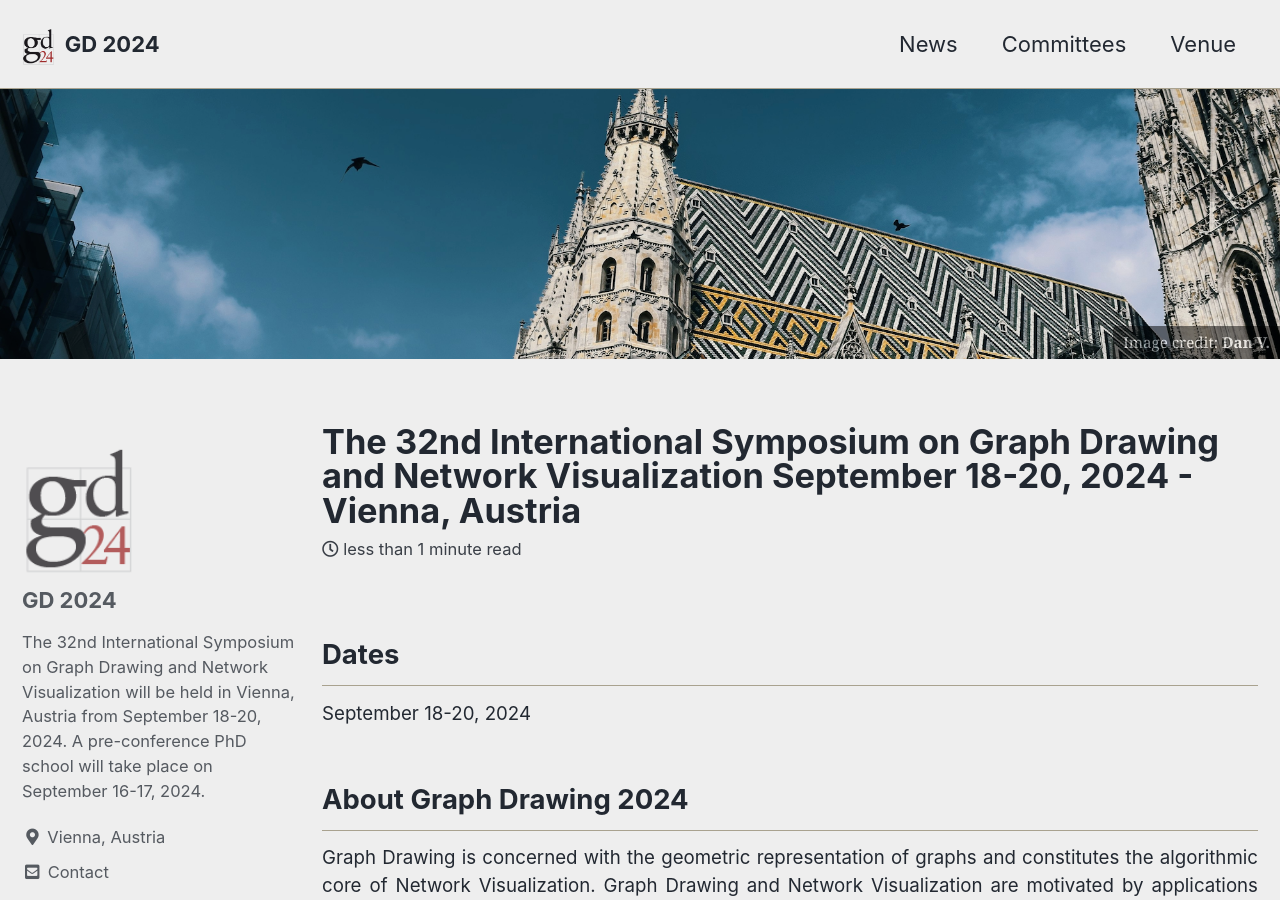
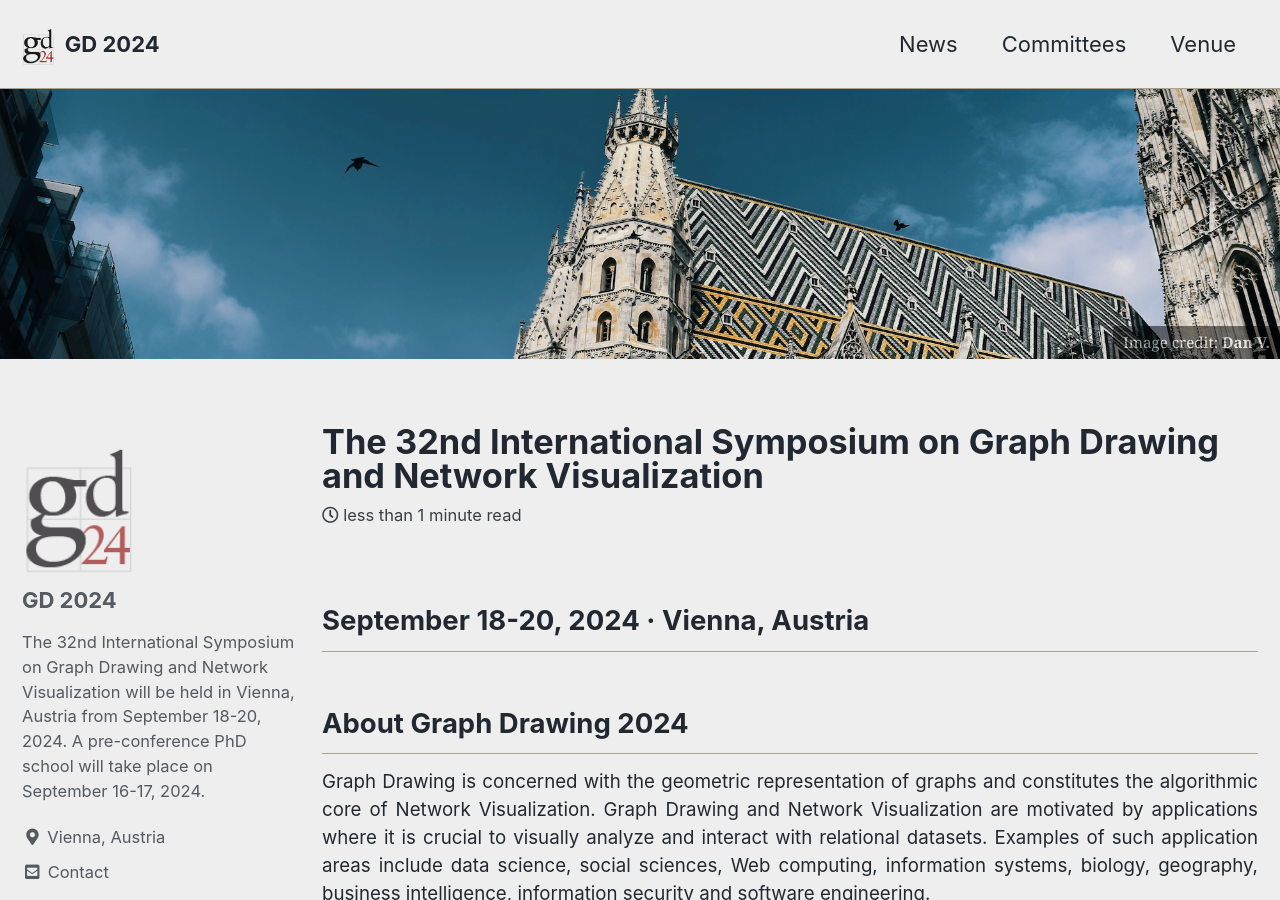
Before and after one commit to graphdrawing/gd2024, a Jekyll site: the page built from index.md, in a window 1280 px wide and 900 px high. Built offline with Jekyll 4.4.1, drawn with Linux system fonts in a browser that asks for light colours; cached includes are drawn as plain includes.

Commit message:
Update index.md

```diff
--- a/index.md
+++ b/index.md
@@ -1,7 +1,7 @@
 ---
 layout: single
-title: "The 32nd International Symposium on Graph Drawing and Network Visualization\n September 18-20, 2024 - Vienna, Austria"
-subtitle: "September 18-20, 2024 - Vienna, Austria"
+title: "The 32nd International Symposium on Graph Drawing and Network Visualization"
+subtitle: "September 18-20, 2024 · Vienna, Austria"
 classes: wide
   - landing
 #  - dark-theme
@@ -11,9 +11,7 @@ header:
 last_modified_at: 2023-08-09
 ---
 
-## Dates
-
-September 18-20, 2024
+## September 18-20, 2024 · Vienna, Austria
 
 ## About Graph Drawing 2024
 
```
